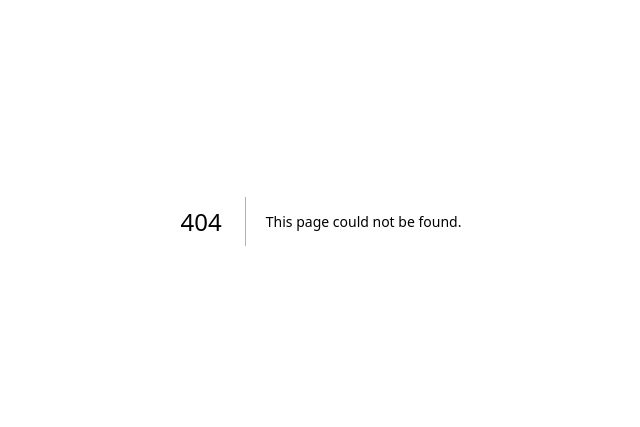
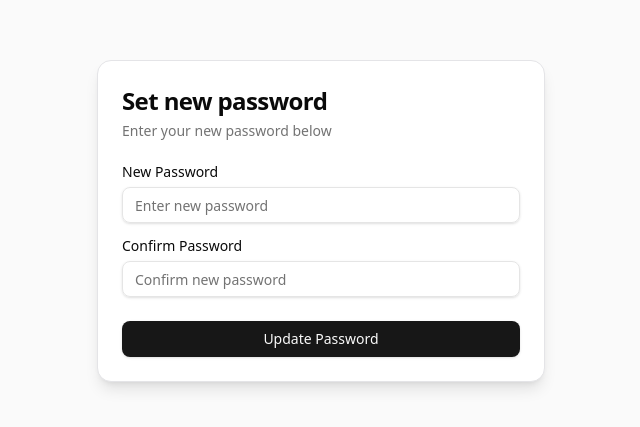
Before and after one commit to pppoond/kindee_vocab, a Next.js app: page /login/reset-password in a window 1280 px wide. Before the commit this address had no page. Shown: the part 179-606 px from the top of the page, without its empty margins (319-959 px from the left). Built offline with nearby package versions, Linux system fonts and the light colour scheme; no server answers.

Commit message:
add reset password

```diff
--- /dev/null
+++ b/src/app/auth/callback/route.ts
@@ -0,0 +1,42 @@
+import { NextResponse } from 'next/server'
+import { createServerClient } from '@supabase/ssr'
+import { cookies } from 'next/headers'
+
+export async function GET(request: Request) {
+  const { searchParams, origin } = new URL(request.url)
+  const code = searchParams.get('code')
+  const next = searchParams.get('next') ?? '/'
+
+  if (code) {
+    const cookieStore = await cookies()
+    const supabase = createServerClient(
+      process.env.NEXT_PUBLIC_SUPABASE_URL!,
+      process.env.NEXT_PUBLIC_SUPABASE_ANON_KEY!,
+      {
+        cookies: {
+          getAll() {
+            return cookieStore.getAll()
+          },
+          setAll(cookiesToSet) {
+            try {
+              cookiesToSet.forEach(({ name, value, options }) =>
+                cookieStore.set(name, value, options)
+              )
+            } catch {
+              // The `setAll` method was called from a Server Component.
+              // This can be ignored if you have middleware refreshing sessions.
+            }
+          },
+        },
+      }
+    )
+
+    const { error } = await supabase.auth.exchangeCodeForSession(code)
+    if (!error) {
+      return NextResponse.redirect(`${origin}${next}`)
+    }
+  }
+
+  // Return the user to an error page with instructions
+  return NextResponse.redirect(`${origin}/login?error=auth_callback_error`)
+}
--- /dev/null
+++ b/src/app/login/forgot-password/page.tsx
@@ -0,0 +1,91 @@
+"use client"
+
+import { useState } from "react"
+import { createClient } from "@/lib/supabase/client"
+import { Button } from "@/components/ui/button"
+import { Input } from "@/components/ui/input"
+import { Card, CardContent, CardDescription, CardFooter, CardHeader, CardTitle } from "@/components/ui/card"
+import { Label } from "@/components/ui/label"
+import Link from "next/link"
+
+export default function ForgotPasswordPage() {
+  const [email, setEmail] = useState("")
+  const [loading, setLoading] = useState(false)
+  const [error, setError] = useState<string | null>(null)
+  const [sent, setSent] = useState(false)
+
+  const supabase = createClient()
+
+  const handleSubmit = async (e: React.FormEvent) => {
+    e.preventDefault()
+    setLoading(true)
+    setError(null)
+
+    try {
+      const { error } = await supabase.auth.resetPasswordForEmail(email, {
+        redirectTo: `${window.location.origin}/auth/callback?next=/login/reset-password`,
+      })
+      if (error) throw error
+      setSent(true)
+    } catch (err: any) {
+      setError(err.message)
+    } finally {
+      setLoading(false)
+    }
+  }
+
+  return (
+    <div className="flex min-h-screen items-center justify-center bg-zinc-50 p-4 dark:bg-black">
+      <Card className="w-full max-w-md border-zinc-200 shadow-lg dark:border-zinc-800">
+        <CardHeader className="space-y-1">
+          <CardTitle className="text-2xl font-bold tracking-tight">
+            Reset your password
+          </CardTitle>
+          <CardDescription>
+            {sent
+              ? "Check your email for the reset link"
+              : "Enter your email and we'll send you a reset link"}
+          </CardDescription>
+        </CardHeader>
+        {sent ? (
+          <CardFooter>
+            <Link href="/login" className="w-full">
+              <Button variant="ghost" className="w-full">
+                ← Back to Login
+              </Button>
+            </Link>
+          </CardFooter>
+        ) : (
+          <form onSubmit={handleSubmit}>
+            <CardContent className="grid gap-4">
+              <div className="grid gap-2">
+                <Label htmlFor="email">Email</Label>
+                <Input
+                  id="email"
+                  type="email"
+                  placeholder="m@example.com"
+                  value={email}
+                  onChange={(e) => setEmail(e.target.value)}
+                  required
+                />
+              </div>
+              {error && (
+                <p className="text-sm text-destructive">{error}</p>
+              )}
+            </CardContent>
+            <CardFooter className="flex flex-col gap-4">
+              <Button className="w-full" type="submit" disabled={loading}>
+                {loading ? "Sending..." : "Send Reset Link"}
+              </Button>
+              <Link href="/login" className="w-full">
+                <Button variant="ghost" type="button" className="w-full">
+                  ← Back to Login
+                </Button>
+              </Link>
+            </CardFooter>
+          </form>
+        )}
+      </Card>
+    </div>
+  )
+}
--- a/src/app/login/page.tsx
+++ b/src/app/login/page.tsx
@@ -7,6 +7,7 @@ import { Input } from "@/components/ui/input"
 import { Card, CardContent, CardDescription, CardFooter, CardHeader, CardTitle } from "@/components/ui/card"
 import { Label } from "@/components/ui/label"
 import { useRouter } from "next/navigation"
+import Link from "next/link"
 
 export default function LoginPage() {
   const [email, setEmail] = useState("")
@@ -81,6 +82,12 @@ export default function LoginPage() {
                 onChange={(e) => setPassword(e.target.value)}
                 required
               />
+              <Link
+                href="/login/forgot-password"
+                className="text-sm text-muted-foreground underline-offset-4 hover:underline"
+              >
+                Forgot password?
+              </Link>
             </div>
             {error && (
               <p className="text-sm text-destructive">{error}</p>
--- /dev/null
+++ b/src/app/login/reset-password/page.tsx
@@ -0,0 +1,106 @@
+"use client"
+
+import { useState } from "react"
+import { createClient } from "@/lib/supabase/client"
+import { Button } from "@/components/ui/button"
+import { Input } from "@/components/ui/input"
+import { Card, CardContent, CardDescription, CardFooter, CardHeader, CardTitle } from "@/components/ui/card"
+import { Label } from "@/components/ui/label"
+import { useRouter } from "next/navigation"
+
+export default function ResetPasswordPage() {
+  const [password, setPassword] = useState("")
+  const [confirmPassword, setConfirmPassword] = useState("")
+  const [loading, setLoading] = useState(false)
+  const [error, setError] = useState<string | null>(null)
+  const [success, setSuccess] = useState(false)
+
+  const supabase = createClient()
+  const router = useRouter()
+
+  const handleSubmit = async (e: React.FormEvent) => {
+    e.preventDefault()
+    setLoading(true)
+    setError(null)
+
+    if (password !== confirmPassword) {
+      setError("Passwords do not match")
+      setLoading(false)
+      return
+    }
+
+    if (password.length < 6) {
+      setError("Password must be at least 6 characters")
+      setLoading(false)
+      return
+    }
+
+    try {
+      const { error } = await supabase.auth.updateUser({
+        password,
+      })
+      if (error) throw error
+      setSuccess(true)
+      setTimeout(() => {
+        router.push("/login")
+      }, 2000)
+    } catch (err: any) {
+      setError(err.message)
+    } finally {
+      setLoading(false)
+    }
+  }
+
+  return (
+    <div className="flex min-h-screen items-center justify-center bg-zinc-50 p-4 dark:bg-black">
+      <Card className="w-full max-w-md border-zinc-200 shadow-lg dark:border-zinc-800">
+        <CardHeader className="space-y-1">
+          <CardTitle className="text-2xl font-bold tracking-tight">
+            Set new password
+          </CardTitle>
+          <CardDescription>
+            {success
+              ? "Password updated! Redirecting to login..."
+              : "Enter your new password below"}
+          </CardDescription>
+        </CardHeader>
+        {!success && (
+          <form onSubmit={handleSubmit}>
+            <CardContent className="grid gap-4">
+              <div className="grid gap-2">
+                <Label htmlFor="password">New Password</Label>
+                <Input
+                  id="password"
+                  type="password"
+                  placeholder="Enter new password"
+                  value={password}
+                  onChange={(e) => setPassword(e.target.value)}
+                  required
+                />
+              </div>
+              <div className="grid gap-2">
+                <Label htmlFor="confirmPassword">Confirm Password</Label>
+                <Input
+                  id="confirmPassword"
+                  type="password"
+                  placeholder="Confirm new password"
+                  value={confirmPassword}
+                  onChange={(e) => setConfirmPassword(e.target.value)}
+                  required
+                />
+              </div>
+              {error && (
+                <p className="text-sm text-destructive">{error}</p>
+              )}
+            </CardContent>
+            <CardFooter>
+              <Button className="w-full" type="submit" disabled={loading}>
+                {loading ? "Updating..." : "Update Password"}
+              </Button>
+            </CardFooter>
+          </form>
+        )}
+      </Card>
+    </div>
+  )
+}
```
